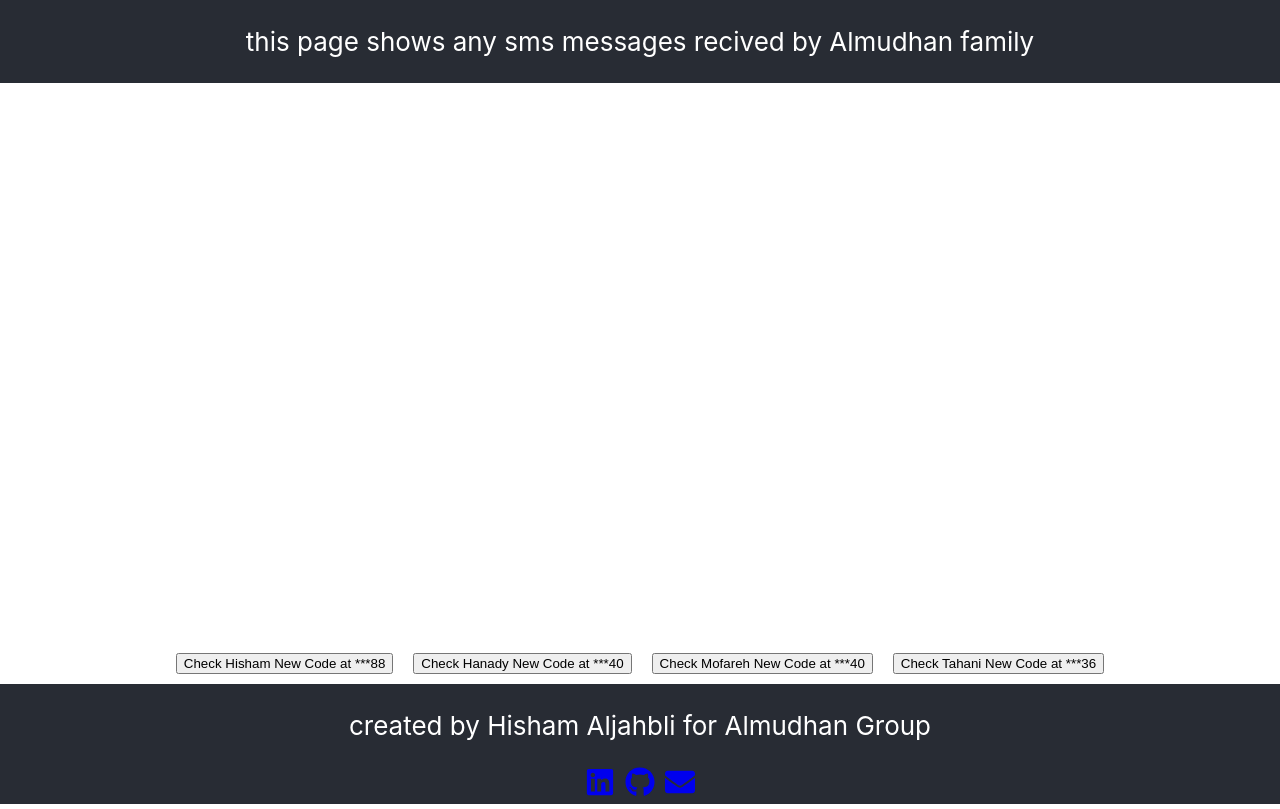
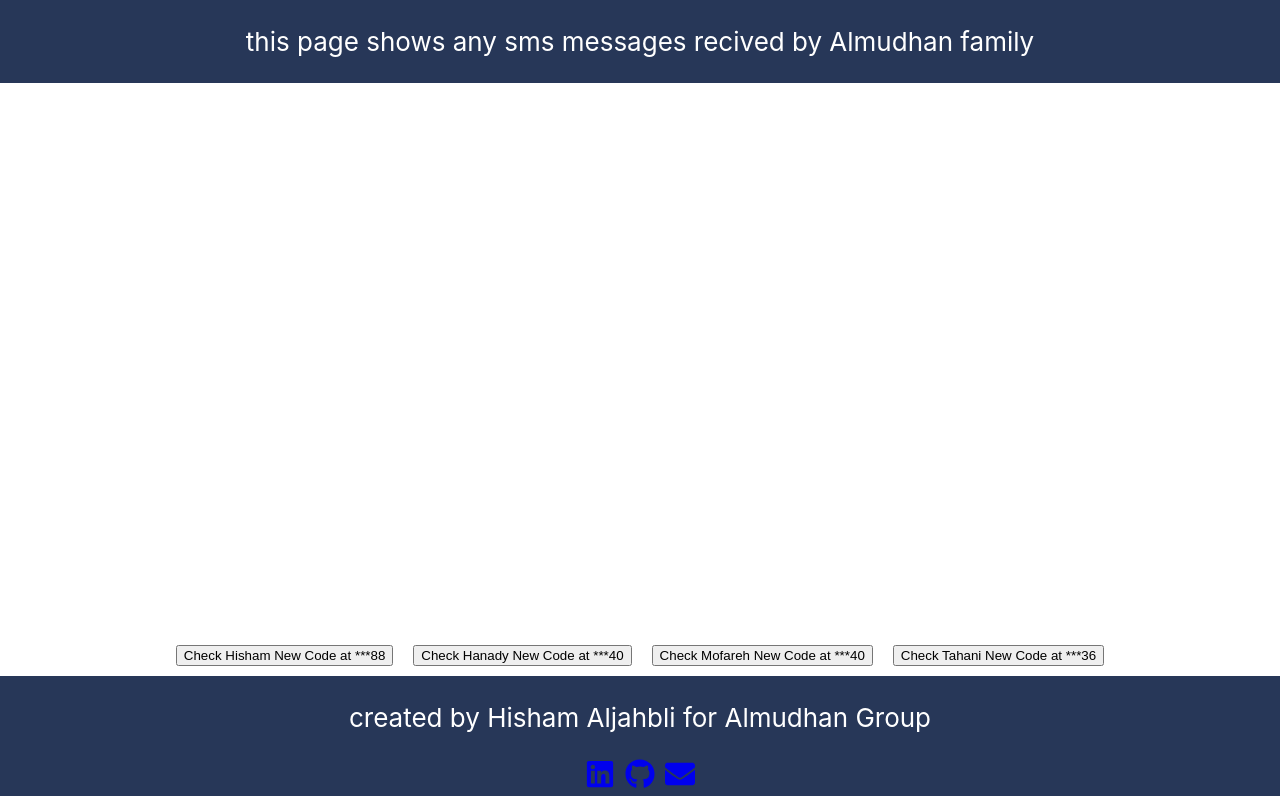
Before and after one commit to hamjahb/sms-to-web-react-app-2025-update, a React (Create React App) app: page / in a window 1280 px wide. Built offline with nearby package versions, Linux system fonts and the light colour scheme.

Commit message:
change background color for header and footer

```diff
--- a/src/App.css
+++ b/src/App.css
@@ -1,10 +1,10 @@
 .App {
   text-align: center;
-  height: auto;
+  /* height: auto; */
 }
 
 .App-header {
-  background-color: #282c34;
+  background-color: #273758;
   display: flex;
   flex-direction: column;
   align-items: center;
@@ -14,11 +14,11 @@
 }
 
 .App-body {
-  min-height: 70vh;
+  min-height: 69vh;
 }
 
 .App-footer {
-  background-color: #282c34;
+  background-color: #273758;
   display: flex;
   flex-direction: column;
   align-items: center;
```
